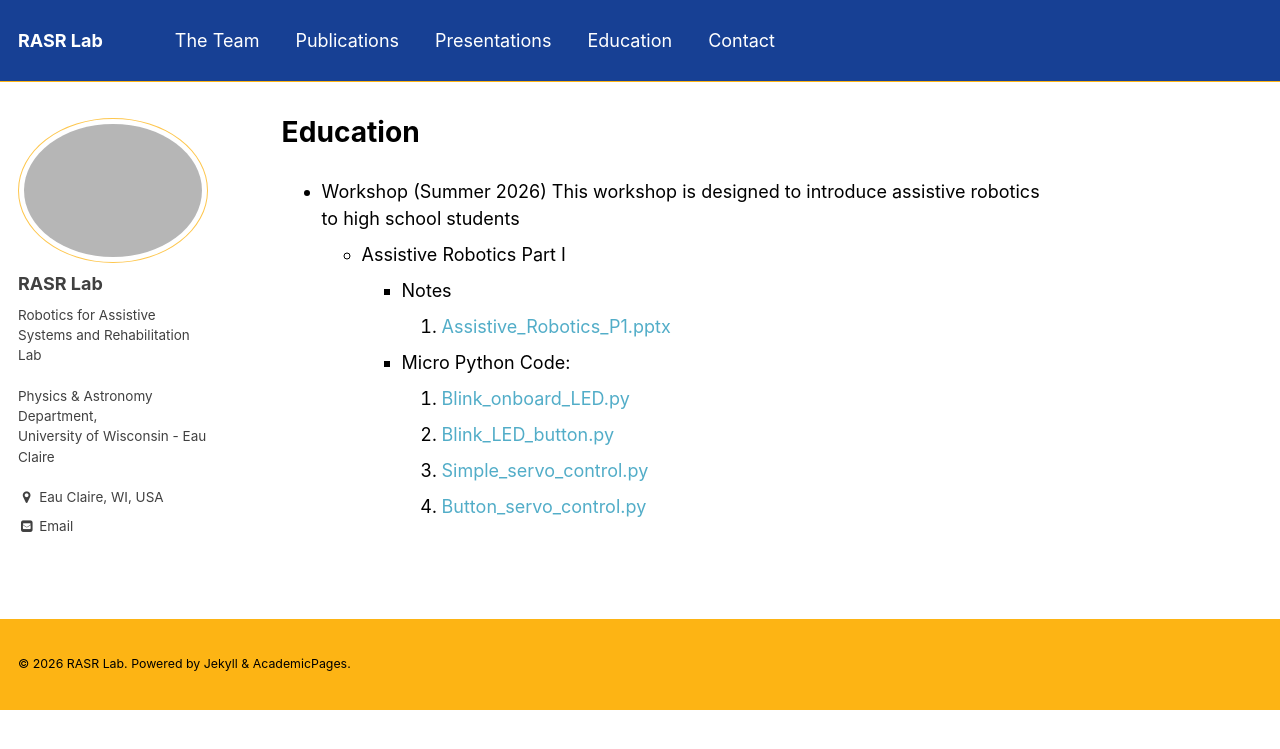
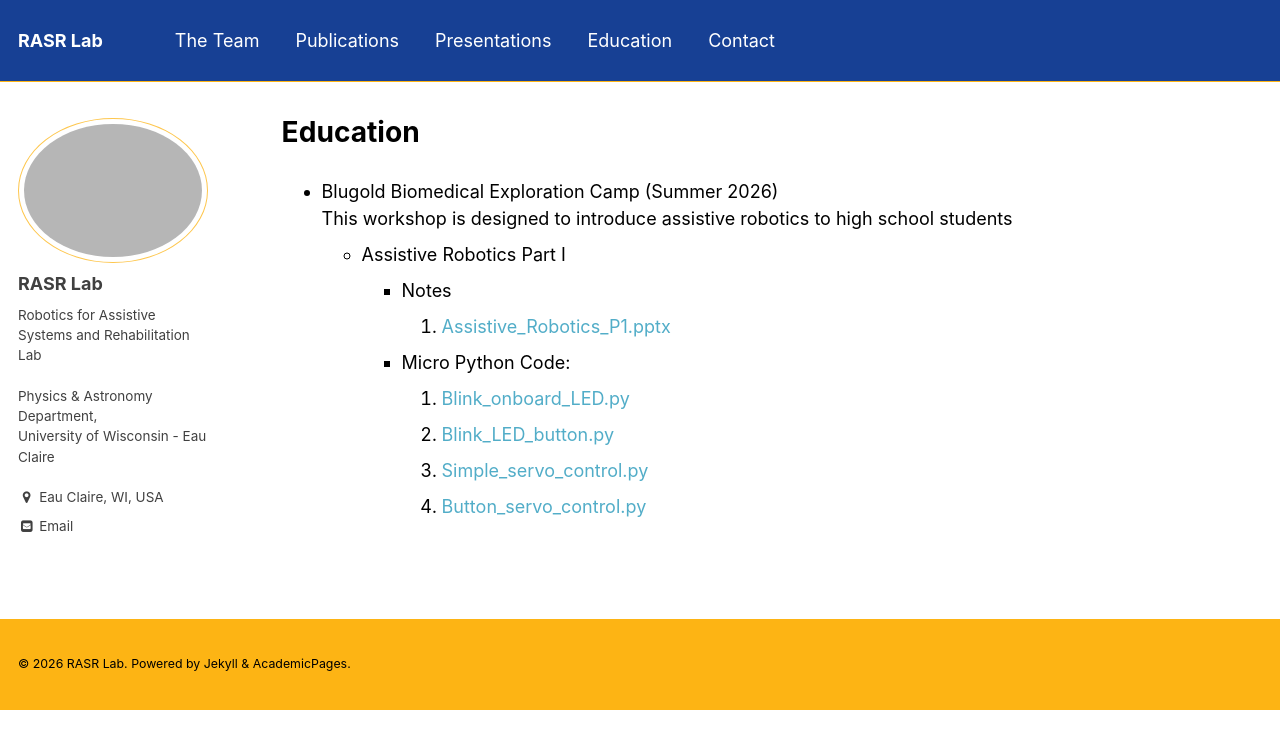
Before and after one commit to RASR-lab/RASR-lab.github.io, a Jekyll site: the page built from _pages/Education.md, in a window 1280 px wide. Shown: the top 749 px of the page. Built offline with Jekyll 4.4.1, drawn with Linux system fonts in a browser that asks for light colours; nearby versions of some CDN libraries; library files that are not in the unit come from our copies.

Commit message:
Update Education.md

```diff
--- a/_pages/Education.md
+++ b/_pages/Education.md
@@ -4,7 +4,7 @@ permalink: /Education/
 author_profile: true
 ---
 
-* Workshop (Summer 2026)
+* Blugold Biomedical Exploration Camp (Summer 2026)<br>
 This workshop is designed to introduce assistive robotics to high school students
 	* Assistive Robotics Part I
 		* Notes
```
